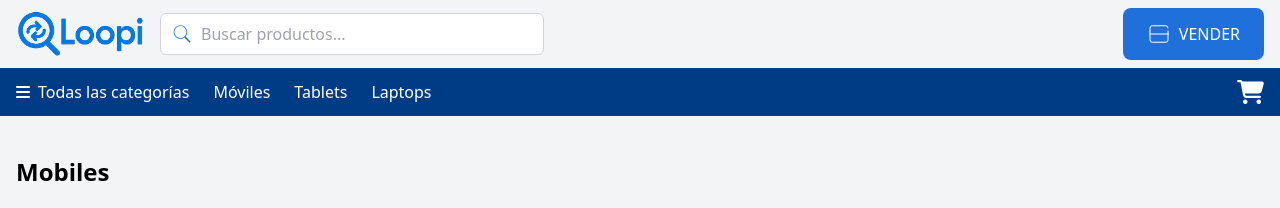
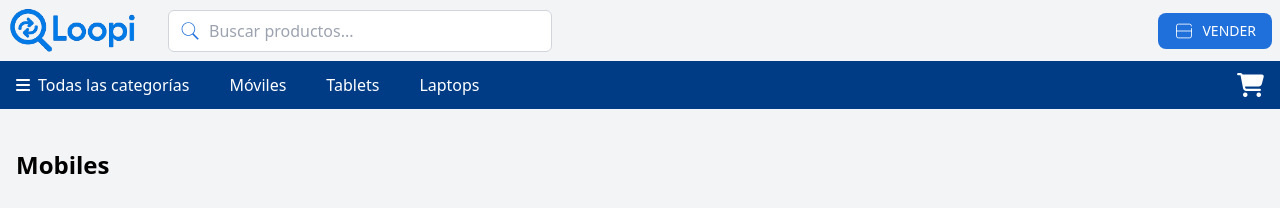
Before and after one commit to jemb4/loopi, a website with bundled scripts: page src/components/categorias.html in a window 1280 px wide. Shown: the top 208 px of the page. Built offline with nearby package versions, Linux system fonts and the light colour scheme; data requests are answered from the project's data file; files whose address does not match are found by name.

Commit message:
Añado favicon y mejoras en categorias

```diff
--- a/src/components/categorias.html
+++ b/src/components/categorias.html
@@ -7,15 +7,16 @@
   <title>Loopi</title>
   <script src="https://cdn.tailwindcss.com"></script>
   <link rel="stylesheet" href="https://cdn.jsdelivr.net/npm/@fortawesome/fontawesome-free@6.5.1/css/all.min.css">
+  <link rel="icon" href="/src/img/icons8-búsqueda.svg" type="image/x-icon">
 </head>
 
 <body class="flex flex-col min-h-screen">
 
   <!-- Header -->
 <header class="bg-gray-100 shadow-md">
-    <div class="max-w-7xl px-4 py-2 mx-auto flex items-center justify-between">
+  <div class="max-w-7xl px-2 py-2 mx-auto flex items-center justify-between">
     <!-- Logo + Search -->
-      <div class="flex items-center gap-4">
+    <div class="flex items-center gap-8">
       <a href="/" aria-label="Ir a la página principal de Loopi">
         <img src="/src/img/LOGO.png" alt="Loopi Logo" class="w-32 h-auto" />
       </a>
@@ -23,19 +24,31 @@
         <span class="absolute inset-y-0 left-0 pl-3 flex items-center pointer-events-none">
           <img src="/src/img/icons8-búsqueda.svg" alt="Buscar" class="w-5 h-5" />
         </span>
-          <input type="text" placeholder="Buscar productos..."
-            class="pl-10 pr-4 py-2 w-96 rounded-md border border-gray-300 focus:outline-none focus:ring-2 focus:ring-blue-500" />
+        <input
+          type="text"
+          placeholder="Buscar productos..."
+          class="pl-10 pr-4 py-2 w-96 rounded-md border border-gray-300 focus:outline-none focus:ring-2 focus:ring-blue-500"
+        />
       </div>
     </div>
 
-      <!-- Botón Vender -->
     <a href="/src/views/form.html">
-        <button type="button"
-          class="px-6 py-3.5 text-base font-medium text-white inline-flex items-center bg-[#1f70db] hover:bg-[#2f80ed] focus:ring-4 focus:outline-none focus:ring-blue-300 rounded-lg">
-          <svg xmlns="http://www.w3.org/2000/svg" class="w-6 h-6 mr-2" fill="none" viewBox="0 0 24 24"
-            stroke="currentColor">
-            <path stroke-linecap="round" stroke-linejoin="round"
-              d="M21 12H3m18 0v6a2.25 2.25 0 0 1-2.25 2.25H5.25A2.25 2.25 0 0 1 3 18v-6m18 0V9M3 12V9m18-3a2.25 2.25 0 0 0-2.25-2.25H5.25A2.25 2.25 0 0 0 3 6v3" />
+      <button
+        type="button"
+        class="px-4 py-2 text-sm font-medium text-white inline-flex items-center bg-[#1f70db] hover:bg-[#2f80ed] focus:ring-4 focus:outline-none focus:ring-blue-300 rounded-lg"
+      >
+        <svg
+          xmlns="http://www.w3.org/2000/svg"
+          class="w-5 h-5 mr-2"
+          fill="none"
+          viewBox="0 0 24 24"
+          stroke="currentColor"
+        >
+          <path
+            stroke-linecap="round"
+            stroke-linejoin="round"
+            d="M21 12H3m18 0v6a2.25 2.25 0 0 1-2.25 2.25H5.25A2.25 2.25 0 0 1 3 18v-6m18 0V9M3 12V9m18-3a2.25 2.25 0 0 0-2.25-2.25H5.25A2.25 2.25 0 0 0 3 6v3"
+          />
         </svg>
         VENDER
       </button>
@@ -44,16 +57,17 @@
 
   <!-- Segunda barra de navegación -->
   <nav class="bg-[#003c85] text-white">
-      <div class="max-w-7xl px-4 py-2 flex justify-between items-center">
+    <div class="max-w-7xl px-4 py-2 flex items-center justify-between">
+      <div class="flex items-center flex-1">
         <!-- Menú hamburguesa -->
-        <button id="menu-toggle" class="lg:hidden">
+        <button id="menu-toggle" class="lg:hidden mr-4">
           <svg class="w-6 h-6" fill="none" stroke="currentColor" stroke-width="2" viewBox="0 0 24 24">
             <path stroke-linecap="round" stroke-linejoin="round" d="M4 6h16M4 12h16M4 18h16" />
           </svg>
         </button>
 
         <!-- Menú enlaces -->
-        <div id="menu" class="hidden lg:flex space-x-6">
+        <div id="menu" class="hidden lg:flex space-x-10">
           <a href="#" id="abrir-categorias" class="flex items-center gap-2">
             <i class="fa-solid fa-bars"></i>
             Todas las categorías
@@ -61,13 +75,15 @@
           <a href="/src/components/categorias.html?categoria=mobiles">Móviles</a>
           <a href="/src/components/categorias.html?categoria=tablets">Tablets</a>
           <a href="/src/components/categorias.html?categoria=laptops">Laptops</a>
-
+        </div>
       </div>
 
-        <!-- Icono carrito -->
+      <!-- Icono carrito alineado completamente a la derecha -->
+      <div class="ml-auto">
         <a href="#" class="text-2xl">
           <i class="fa-solid fa-cart-shopping"></i>
         </a>
+      </div>
     </div>
   </nav>
 </header>
```
Also changed, not shown: index.html (+2 -1 lines), src/img/favicon.ico (deleted), src/img/favicon.svg (added). Lines whose indentation alone changed are shown as unchanged.
